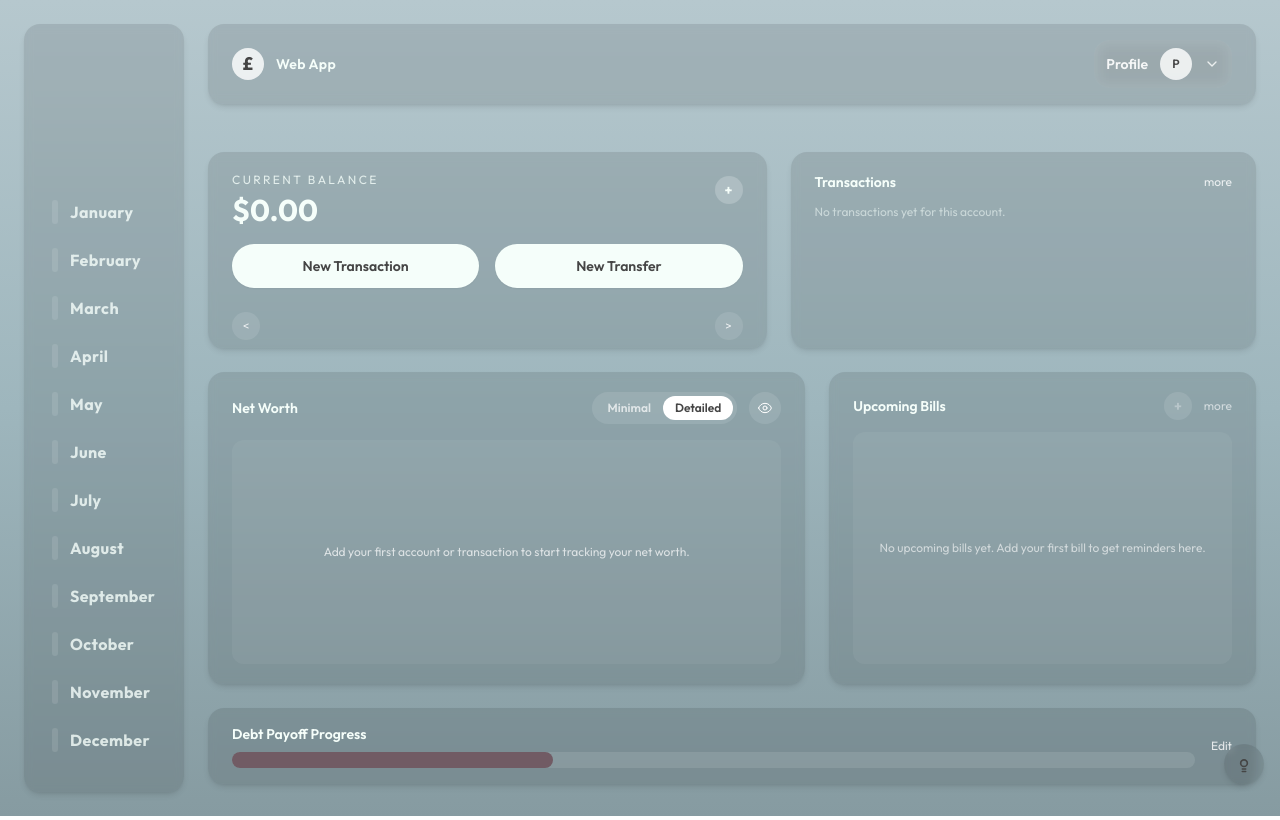
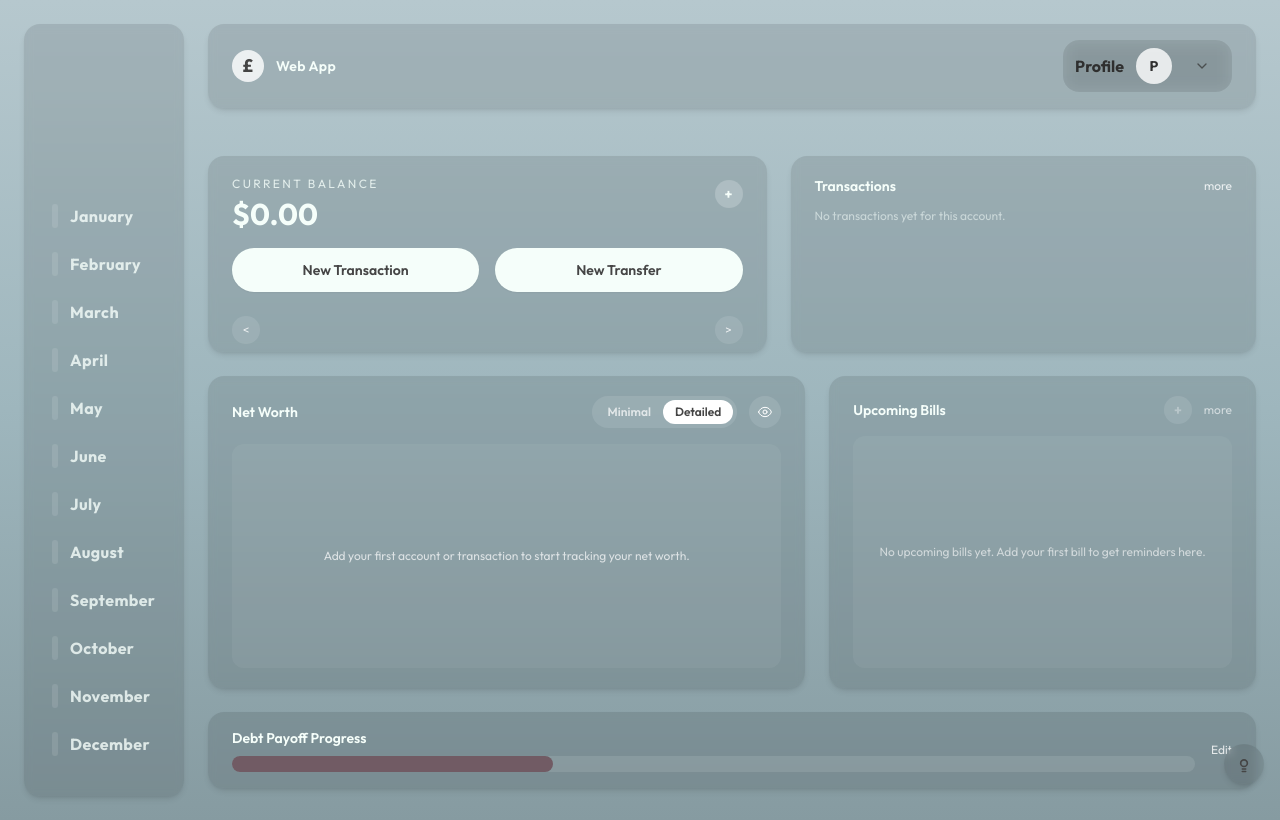
Before and after one commit to sameoldmason/finance-web, a React (Vite) app: page /dashboard in a window 1280 px wide. Built offline with nearby package versions, Linux system fonts and the light colour scheme.

Commit message:
Tweak profile dropdown styling and layering

```diff
--- a/src/components/ProfileDropdown.tsx
+++ b/src/components/ProfileDropdown.tsx
@@ -119,24 +119,45 @@ export default function ProfileDropdown({
 
   return (
     <div className="relative" ref={chipRef}>
+      {isOpen && (
+        <div
+          className="fixed inset-0 z-40 bg-black/20"
+          aria-hidden="true"
+          onClick={() => setIsOpen(false)}
+        />
+      )}
+
+      <div
+        className={`flex items-center gap-3 rounded-2xl px-3 py-2 backdrop-blur ${
+          theme === "dark"
+            ? "bg-white/5 text-white"
+            : "bg-black/5 text-[#2f2f2f]"
+        }`}
+      >
+        <span className="text-base font-bold">{profile.displayName}</span>
+        <div
+          className={`flex h-9 w-9 items-center justify-center rounded-full bg-white/80 text-[#2f2f2f] ${
+            theme === "dark" ? "shadow-sm" : ""
+          }`}
+        >
+          <span className="text-sm font-bold">{profile.initials}</span>
+        </div>
         <button
           type="button"
           onClick={() => setIsOpen((v) => !v)}
-        className="group flex items-center gap-3 rounded-2xl bg-white/10 px-3 py-2 text-sm font-semibold text-white/90 backdrop-blur hover:bg-white/15"
+          className={`flex h-9 w-9 items-center justify-center rounded-full transition ${
+            theme === "dark"
+              ? "text-white/80 hover:bg-white/10"
+              : "text-[#2f2f2f]/70 hover:bg-black/10"
+          }`}
           aria-haspopup="menu"
           aria-expanded={isOpen}
         >
-        <span className="text-sm">{profile.displayName}</span>
-        <div className="flex h-8 w-8 items-center justify-center rounded-full bg-white/80 text-[#454545]">
-          <span className="text-xs font-semibold">{profile.initials}</span>
-        </div>
           <svg
             width="16"
             height="16"
             viewBox="0 0 24 24"
-          className={`text-white/80 transition-transform duration-150 ${
-            isOpen ? "rotate-180" : ""
-          }`}
+            className={`transition-transform duration-150 ${isOpen ? "rotate-180" : ""}`}
           >
             <path
               d="M6 9l6 6 6-6"
@@ -148,11 +169,12 @@ export default function ProfileDropdown({
             />
           </svg>
         </button>
+      </div>
 
       {isOpen && (
         <div
           ref={dropdownRef}
-          className={`absolute right-0 z-30 mt-2 w-56 rounded-2xl ${panelBase} shadow-lg ring-1 ring-black/5`}
+          className={`absolute right-0 z-50 mt-2 w-56 rounded-2xl ${panelBase} shadow-lg ring-1 ring-black/5`}
         >
           <div className="flex flex-col py-2">
             <DropdownItem
```
Lines whose indentation alone changed are shown as unchanged.
